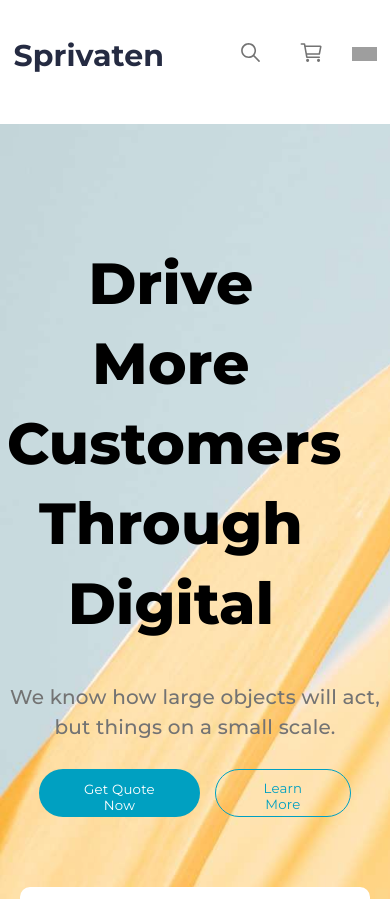
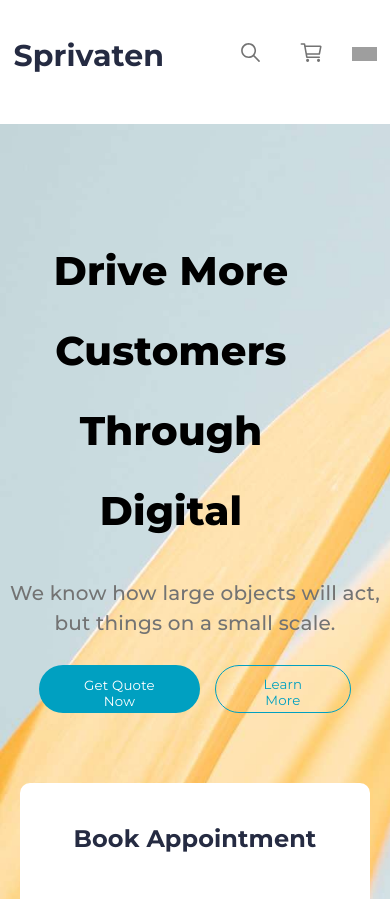
Before and after one commit to tahminarasulzadeh/Sprivaten-Remote-Academy, a React (Vite) app: page / in a window 390 px wide. Shown: the top 899 px of the page. Built offline with nearby package versions, Linux system fonts and the light colour scheme; grey boxes are pictures that could not be loaded.

Commit message:
last changes updated

```diff
--- a/src/pages/Homepage/Homepage.css
+++ b/src/pages/Homepage/Homepage.css
@@ -127,3 +127,12 @@
         justify-content: center;
     }
 }
+
+
+
+@media only screen and (max-width: 968px) {
+
+  .home-title{
+    font-size: 40px;
+  }
+}
```
